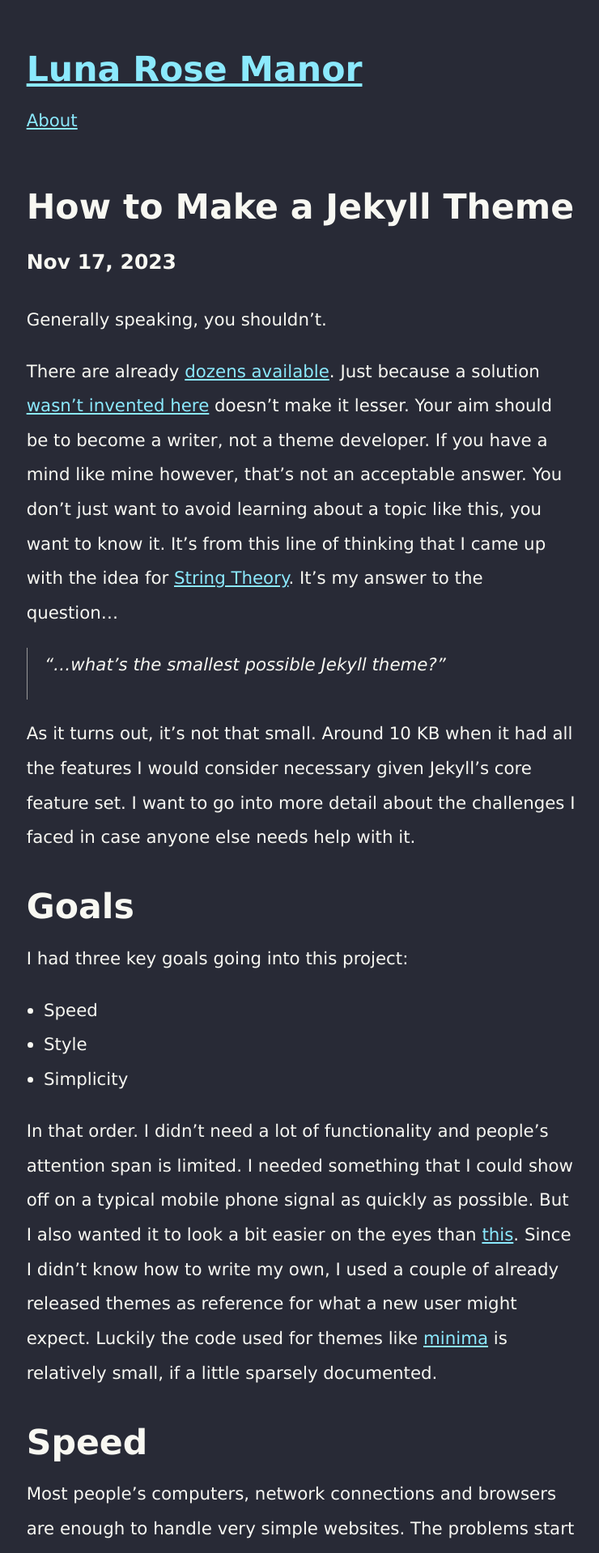
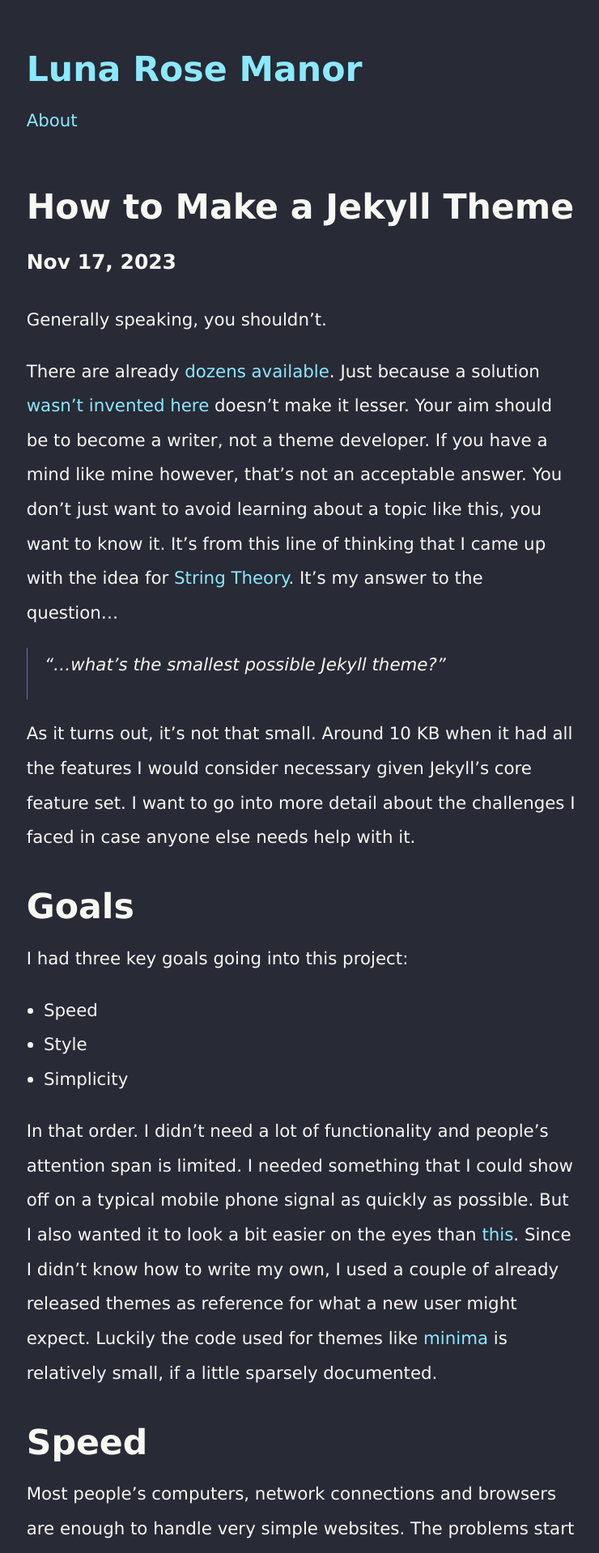
Before and after one commit to LunaRoseManor/lunarosemanor.github.io, a Jekyll site: the page built from _posts/2023-11-17-how-to-make-a-jekyll-theme.md, in a window 1280 px wide. Shown: the top 1918 px of the page at 81% size, without its empty margins (266-1006 px from the left). Built offline with Jekyll 4.4.1, drawn with Linux system fonts in a browser that asks for light colours.

Commit message:
Fix Hyperlinks

```diff
--- a/_sass/layout.sass
+++ b/_sass/layout.sass
@@ -42,13 +42,18 @@ pre
 
 /* Blockquotes */
 blockquote
-    border-left: 1px solid $color-light-gray
+    border-left: 1px solid $color-comment
     padding-left: $spacing-unit
     font-style: italic
 
 /* Hyperlinks */
 a
     color: $color-cyan
+    text-decoration: none
+
+    &:hover
+        color: $color-comment
+        text-decoration: underline
 
 /* Sticky footer */
 html, body
```
